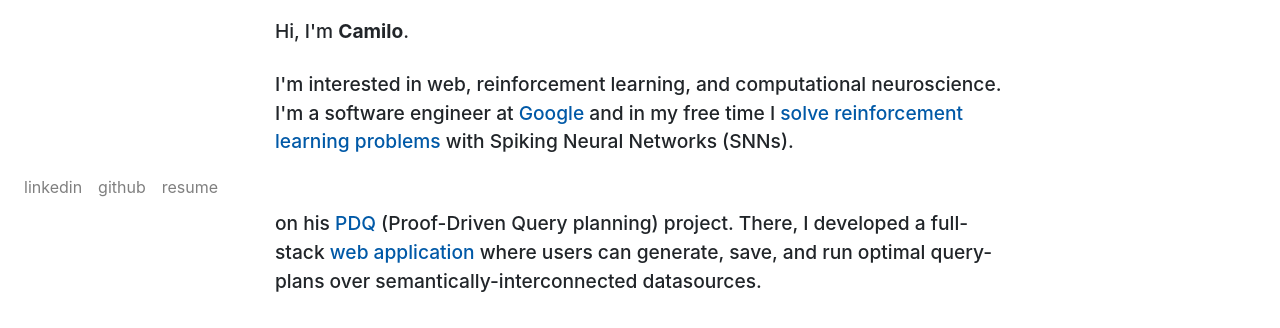
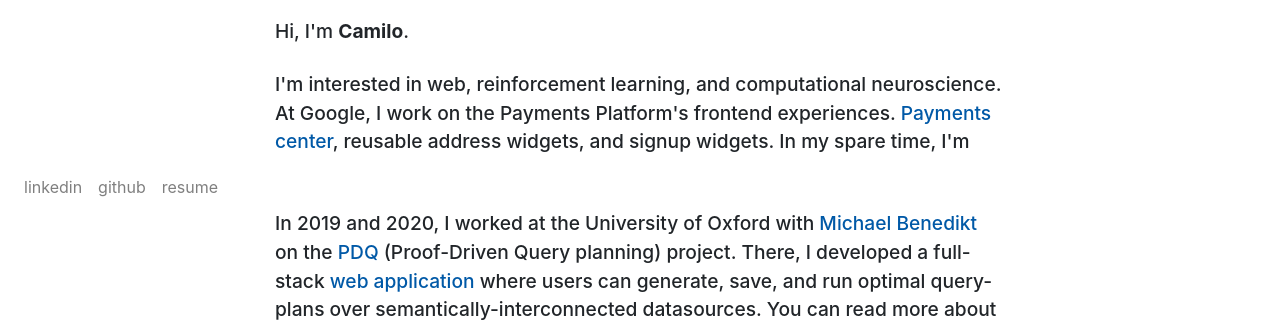
Before and after one commit to camilodoa/camilodoa.github.io, a React (Create React App) app: page / in a window 1280 px wide. Shown: the part 585-913 px from the top of the page. Built offline with nearby package versions, Linux system fonts and the light colour scheme.

Commit message:
Update bio

```diff
--- a/src/pages/home.js
+++ b/src/pages/home.js
@@ -59,20 +59,25 @@ const Home = () => {
             </Paragraph>
             <Paragraph>
               I'm interested in web, reinforcement learning, and computational neuroscience.
-              I'm a software engineer at <Link src="https://www.google.com">Google</Link> and in my free time
-              I
-              <Link src='https://github.com/camilodoa/lxai'> solve reinforcement learning problems </Link>
-              with Spiking Neural Networks (SNNs).
+              At Google, I work on the Payments Platform's frontend experiences.
+              <Link src="https://payments.google.com"> Payments center</Link>,
+              reusable address widgets, and signup widgets. In my spare time,
+              I'm looking to contextualize machine learning concepts through art.
             </Paragraph>
             <Paragraph>
               In 2019 and 2020, I worked at the University of Oxford with
               <Link src='https://www.cs.ox.ac.uk/michael.benedikt/'> Michael Benedikt </Link>
-              on his
+              on the
               <Link src='http://www.cs.ox.ac.uk/projects/pdq/home.html'> PDQ </Link>
               (Proof-Driven Query planning) project. There, I developed a full-stack
               <Link src='http://pdq-webapp.cs.ox.ac.uk/react-ui'> web application </Link>
               where users can generate, save, and run
               optimal query-plans over semantically-interconnected datasources.
+              You can read more about this project in our paper,
+              <Link src="https://sigmodrecord.org/2022/12/31/pdq-2-0-flexible-infrastructure-for-integrating-reasoning-and-query-planning/">
+                <i> PDQ 2.0: Flexible Infrastructure for Integrating Reasoning and Query Planning</i>
+              </Link>,
+              published in SIGMOD in 2022.
             </Paragraph>
           </Col>
         </Row>
```
